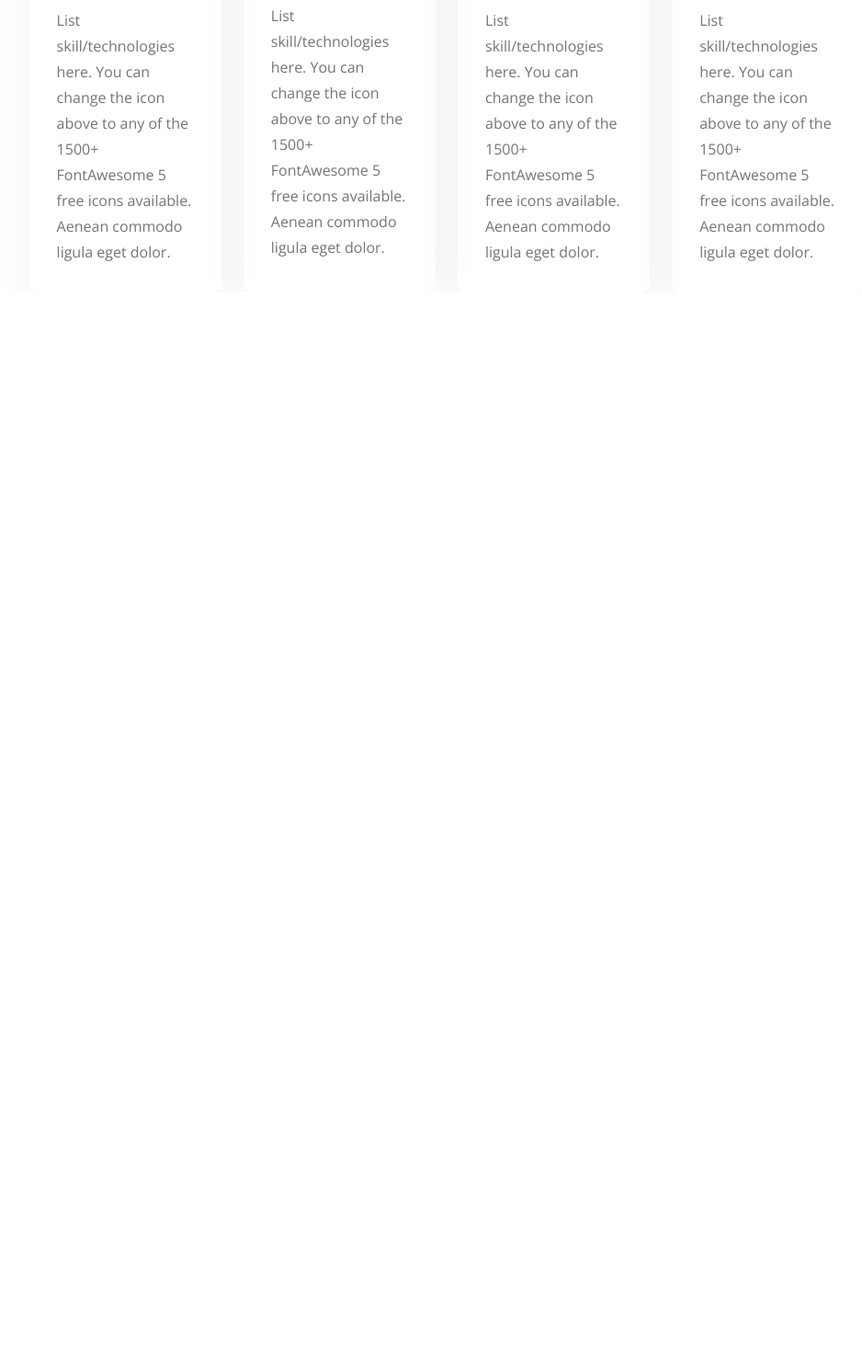
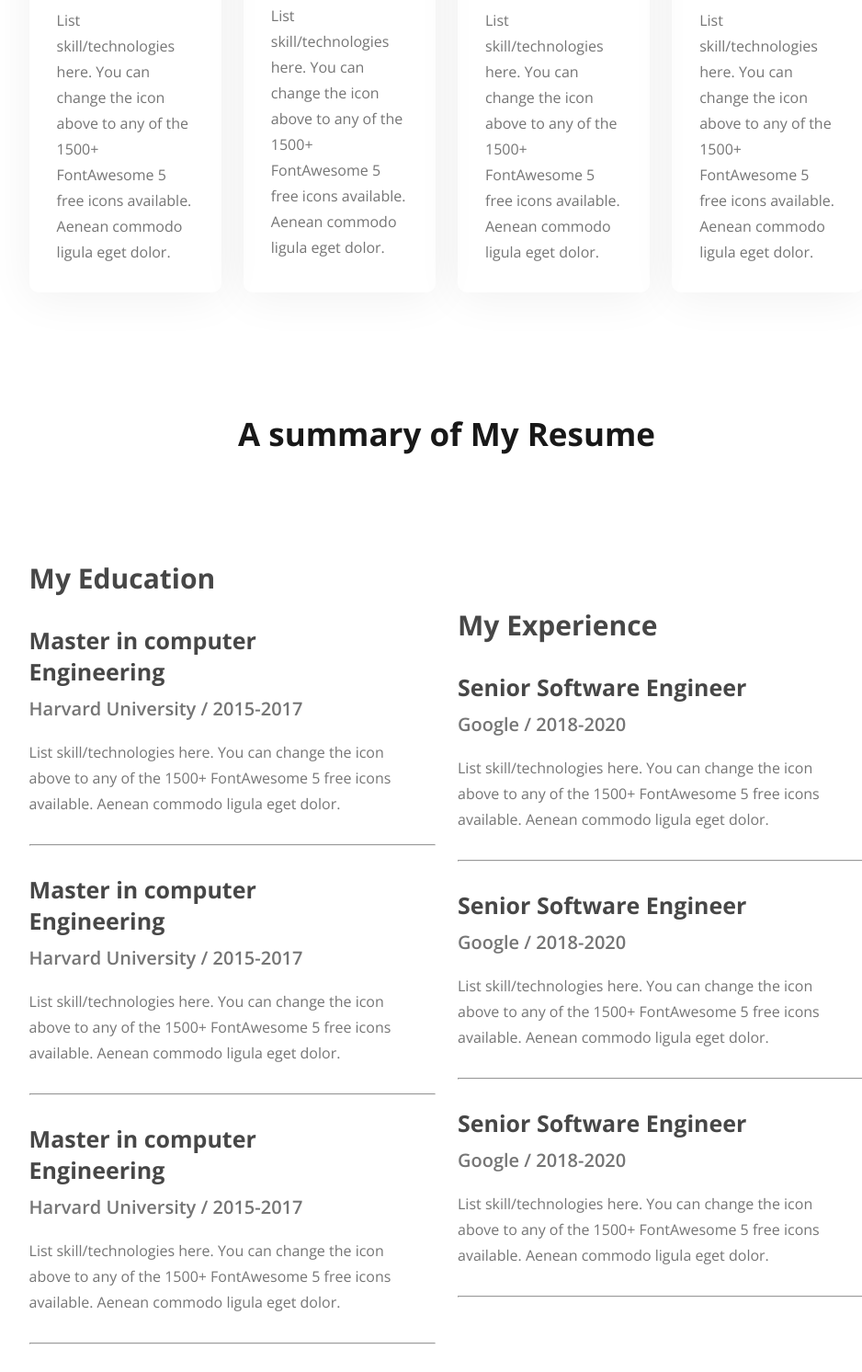
Before and after one commit to P-tanjim-second/portfolio-code, a plain HTML site: page index.html in a window 1280 px wide. Shown: the part 2017-3509 px from the top of the page at 92% size, without its empty margins (154-1092 px from the left). Before the commit the page ends 2335 px from the top, so only its background shows below. Drawn offline with nearby package versions, Linux system fonts and the light colour scheme.

Commit message:
create resume section

```diff
--- a/index.html
+++ b/index.html
@@ -109,6 +109,62 @@
             </div>
         </div>
     </section>
+
+    <section id="resume">
+        <div class="section-heading">
+            <h2>A summary of My Resume</h2>
+        </div>
+        <div class="resume-container">
+            <div class="education">
+                <h2 class="section-title">My Education</h2>
+                <div class="resume-card">
+                    <h3 class="card-title">Master in computer Engineering</h3>
+                    <p class="card-info">Harvard University / 2015-2017</p>
+                    <p class="card-text">List skill/technologies here. You can change the icon above
+to any of the 1500+ FontAwesome 5 free icons available. Aenean commodo ligula eget dolor.</p>
+                </div>
+                <hr>
+                <div class="resume-card">
+                    <h3 class="card-title">Master in computer Engineering</h3>
+                    <p class="card-info">Harvard University / 2015-2017</p>
+                    <p class="card-text">List skill/technologies here. You can change the icon above
+to any of the 1500+ FontAwesome 5 free icons available. Aenean commodo ligula eget dolor.</p>
+                </div>
+                <hr>
+                <div class="resume-card">
+                    <h3 class="card-title">Master in computer Engineering</h3>
+                    <p class="card-info">Harvard University / 2015-2017</p>
+                    <p class="card-text">List skill/technologies here. You can change the icon above
+to any of the 1500+ FontAwesome 5 free icons available. Aenean commodo ligula eget dolor.</p>
+                </div>
+                <hr>
+            </div>
+            <div class="experience">
+                <h2 class="section-title">My Experience</h2>
+                <div class="resume-card">
+                    <h3 class="card-title">Senior Software Engineer</h3>
+                    <p class="card-info">Google / 2018-2020</p>
+                    <p class="card-text">List skill/technologies here. You can change the icon above
+to any of the 1500+ FontAwesome 5 free icons available. Aenean commodo ligula eget dolor.</p>
+                </div>
+                <hr>
+                <div class="resume-card">
+                    <h3 class="card-title">Senior Software Engineer</h3>
+                    <p class="card-info">Google / 2018-2020</p>
+                    <p class="card-text">List skill/technologies here. You can change the icon above
+to any of the 1500+ FontAwesome 5 free icons available. Aenean commodo ligula eget dolor.</p>
+                </div>
+                <hr>
+                <div class="resume-card">
+                    <h3 class="card-title">Senior Software Engineer</h3>
+                    <p class="card-info">Google / 2018-2020</p>
+                    <p class="card-text">List skill/technologies here. You can change the icon above
+to any of the 1500+ FontAwesome 5 free icons available. Aenean commodo ligula eget dolor.</p>
+                </div>
+                <hr>
+            </div>
+        </div>
+    </section>
 </body>
 
 </html>
--- a/styles/style.css
+++ b/styles/style.css
@@ -190,3 +190,45 @@
     line-height: 28px;
     color: #757575;
 }
+
+#resume{
+    padding-top: 130px;
+}
+#resume .resume-container{
+    margin: 113px auto 0;
+    width: 71%;
+    gap: 24px;
+    max-width: 1140px;
+    display: flex;
+    justify-content: space-between;
+    align-items: center;
+}
+#resume .resume-container hr{
+    margin: 30px 0;
+}
+#resume .resume-container .section-title{
+    font-size: 30px;
+    color: #474747;
+    margin-bottom: 30px;
+}
+#resume .resume-container .resume-card{
+    max-width: 511px;
+    margin-right: 47px;
+}
+#resume .resume-container .resume-card .card-title{
+    font-size: 25px;
+    color: #474747;
+    margin-bottom: 10px;
+}
+#resume .resume-container .resume-card .card-info{
+    font-size: 20px;
+    color: #757575;
+    font-weight: 600;
+    margin-bottom: 20px;
+}
+#resume .resume-container .resume-card .card-text{
+    font-size: 16px;
+    line-height: 28px;
+    color: #757575;
+    margin-bottom: 20px;
+}
```
